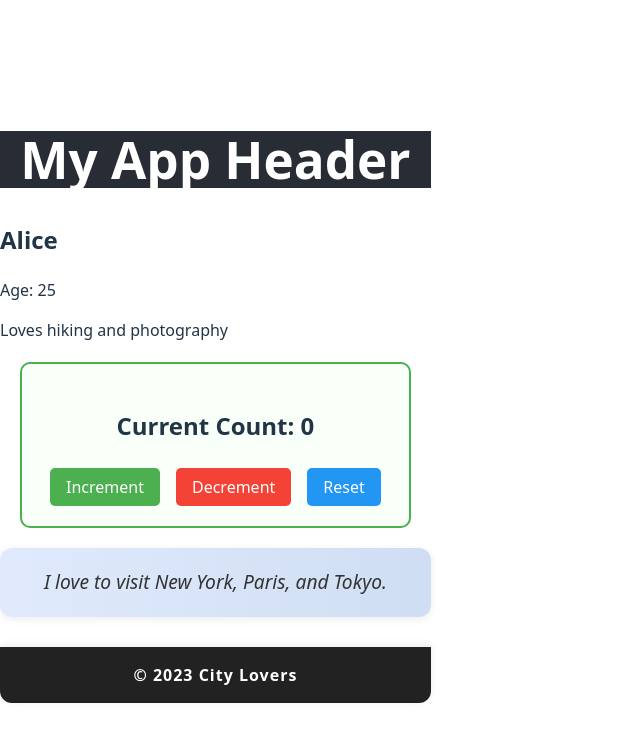
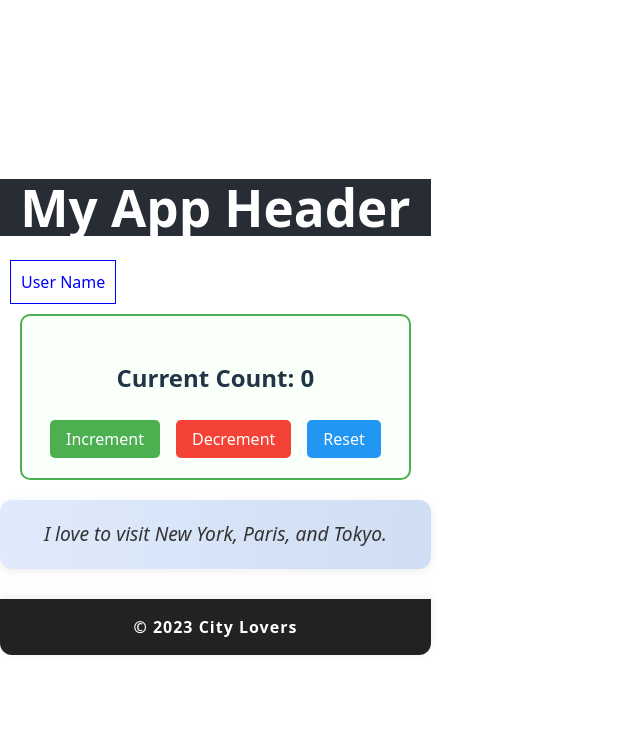
Before and after one commit to kayongest/alx-fe-reactjs, a React (Vite) app in the folder alx-react-app-new/: page / in a window 1280 px wide. Shown: the top 742 px of the page, without its empty margins (0-640 px from the left). Built offline with nearby package versions, Linux system fonts and the light colour scheme.

Commit message:
Update styling in UserProfile.jsx

```diff
--- a/alx-react-app-new/src/components/UserProfile.jsx
+++ b/alx-react-app-new/src/components/UserProfile.jsx
@@ -1,12 +1,18 @@
 import React from 'react';
 
-export default function UserProfile(props) {
-  const { name, age, bio } = props;
+export default function UserProfile() {
   return (
     <div>
-      <h2>{name}</h2>
-      <p>Age: {age}</p>
-      <p>{bio}</p>
+      <span
+        style={{
+          color: 'blue',
+          border: '1px solid blue',
+          padding: '10px',
+          margin: '10px'
+        }}
+      >
+        User Name
+      </span>
     </div>
   );
 }
```
